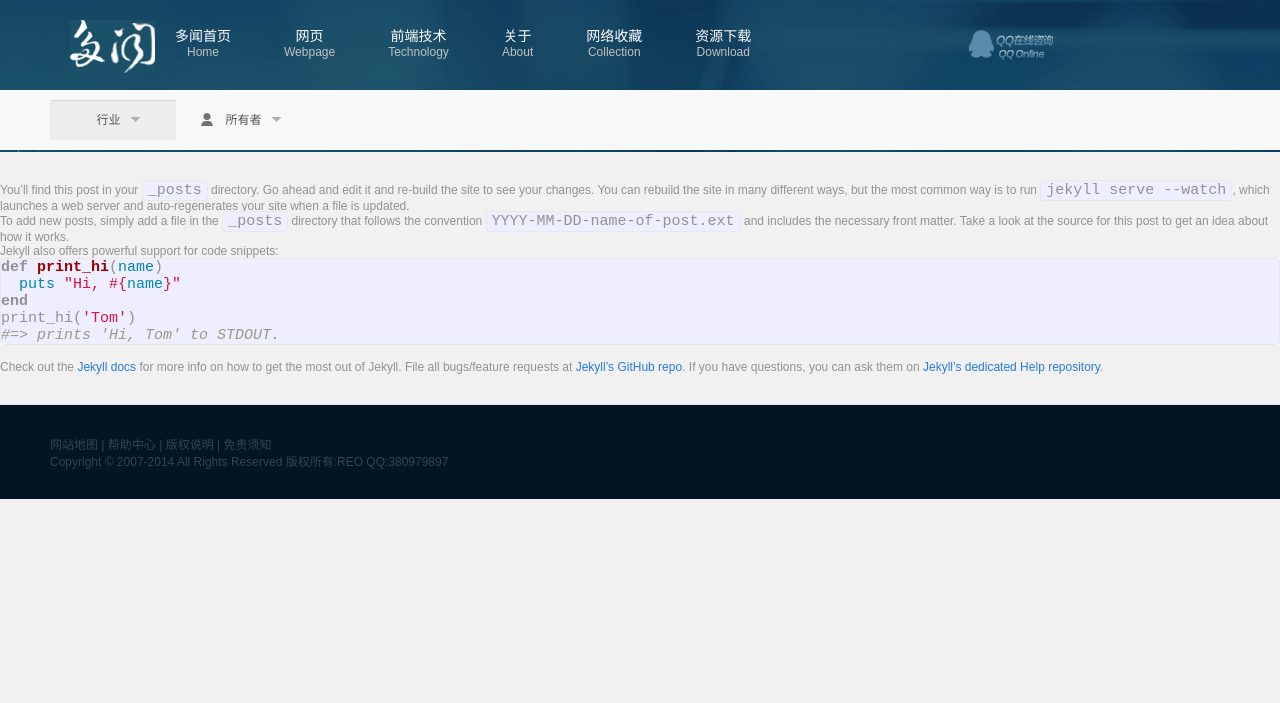
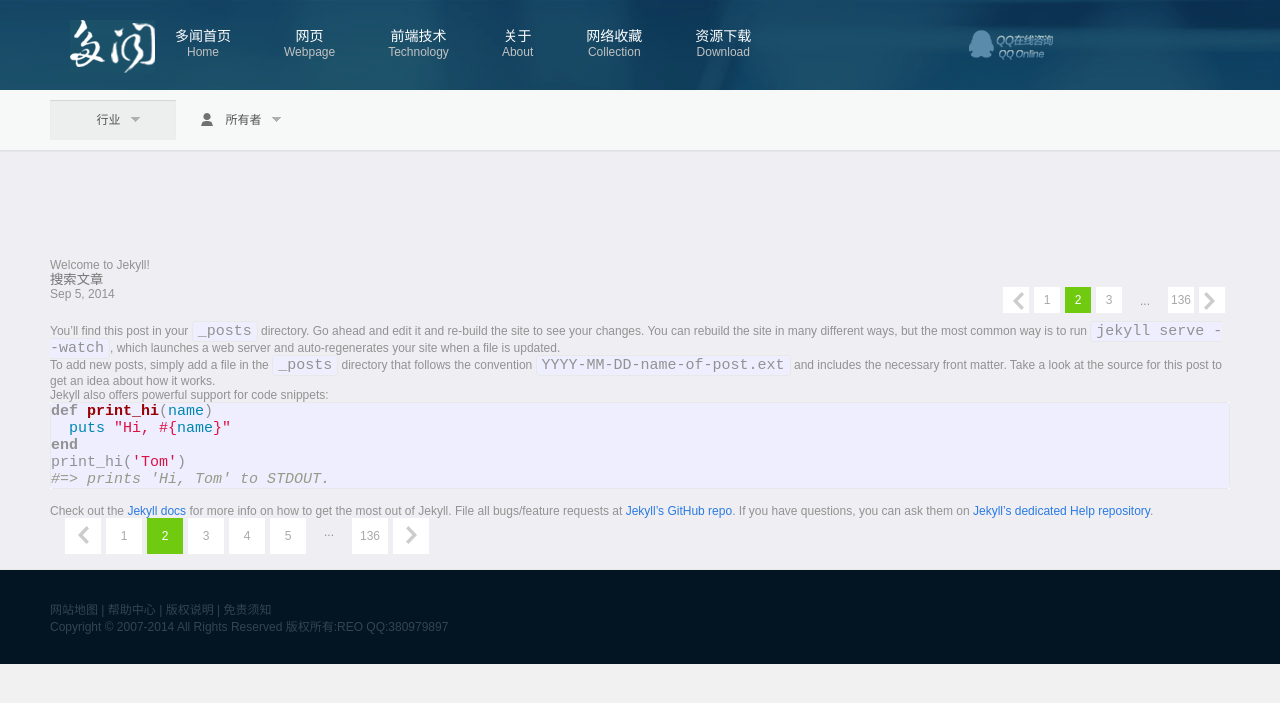
Before and after one commit to carrie-ling/carrie-ling.github.io, a Jekyll site: the page built from _posts/2014-09-05-welcome-to-jekyll.markdown, in a window 1280 px wide. Shown: the top 703 px of the page. Built offline with Jekyll 4.4.1, drawn with Linux system fonts in a browser that asks for light colours.

Commit message:
提交修改

```diff
--- a/_includes/head.html
+++ b/_includes/head.html
@@ -9,7 +9,6 @@
     <link rel="stylesheet" href="{{ "/css/main.css" | prepend: site.baseurl }}">
     <link rel="stylesheet" href="{{ "/css/base.css" | prepend: site.baseurl }}">
     <link rel="stylesheet" href="{{ "/css/common.css" | prepend: site.baseurl }}">
-
     <link rel="stylesheet" href="{{ "/css/page.css" | prepend: site.baseurl }}">
     <link rel="stylesheet" href="{{ "/css/style.css" | prepend: site.baseurl }}">
     <link rel="canonical" href="{{ page.url | replace:'index.html','' | prepend: site.baseurl | prepend: site.url }}">
--- a/_layouts/page2text.html
+++ b/_layouts/page2text.html
@@ -114,7 +114,6 @@
     </header>
     <div class="contwarp pb15">
         <div class="content clear textcontwarp">
-
               <div class="texttitle">
                   <div class="titletop clear">
                       <h2>css</h2>
--- a/_layouts/post.html
+++ b/_layouts/post.html
@@ -1,15 +1,61 @@
 ---
 layout: default
 ---
-<div class="post">
+<div class="contwarp pb15">
+    <div class="content clear textcontwarp">
+        <div class="texttitle">
+            <div class="titletop clear">
+                <h2>{{ page.title }}</h2>
+                <div class="search">
+                    <input type="text" value="" placeholder="搜索文章"/>
+                    <button></button>
+                    <div class="clear"></div>
+                </div>
+            </div>
+            <div class="titlebottom clear">
+                <h3 class="fl">{{ page.date | date: "%b %-d, %Y" }}{% if page.author %} • {{ page.author }}{% endif %}{% if page.meta %} • {{ page.meta }}{% endif %}</h3>
+                <div class="pages1 fr">
+                    <a class="pageprev" href="http://www.duowen.org.cn/?page=1">
+                        <span class="yy-icon yy-pp"></span>
+                    </a>
+                    <a href="http://www.duowen.org.cn/?page=1">1</a>
+                    <a class="pageactive" href="http://www.duowen.org.cn/?page=2">2</a>
+                    <a href="http://www.duowen.org.cn/?page=3">3</a>
+                    <span>...</span>
+                    <a href="http://www.duowen.org.cn/?page=136">136</a>
+                    <a class="pagenext" href="http://www.duowen.org.cn/?page=3">
+                        <span class="yy-icon yy-pp yy-rotate"></span>
+                    </a>
+                </div>
+            </div>
+        </div>
+        <div class="textcont">
+            {{ content }}
+        </div>
 
-  <header class="post-header">
-    <h1 class="post-title">{{ page.title }}</h1>
-    <p class="post-meta">{{ page.date | date: "%b %-d, %Y" }}{% if page.author %} • {{ page.author }}{% endif %}{% if page.meta %} • {{ page.meta }}{% endif %}</p>
-  </header>
+        <div class="pages ml15">
+            <a class="pageprev" href="http://www.duowen.org.cn/?page=1">
+                <span class="yy-icon yy-pp"></span>
+            </a>
+            <a href="http://www.duowen.org.cn/?page=1">1</a>
+            <a class="pageactive" href="http://www.duowen.org.cn/?page=2">2</a>
+            <a href="http://www.duowen.org.cn/?page=3">3</a>
+            <a href="http://www.duowen.org.cn/?page=4">4</a>
+            <a href="http://www.duowen.org.cn/?page=5">5</a>
+            <span>...</span>
+            <a href="http://www.duowen.org.cn/?page=136">136</a>
+            <a class="pagenext" href="http://www.duowen.org.cn/?page=3">
+                <span class="yy-icon yy-pp yy-rotate"></span>
+            </a>
+        </div>
+        <!--<a href="#" class="top"></a>-->
 
-  <article class="post-content">
-    {{ content }}
-  </article>
-
+    </div>
+    <div class="more">
+        <div class="moretitle"><img src="images/moretitle.png" alt=""/></div>
+        <div class="clear"></div>
+    </div>
+    <div class="adbanner">
+        <img src="images/adbanner.gif" alt=""/>
+    </div>
 </div>
```
Also changed, not shown: page2.html (added, +12 -0 lines).
